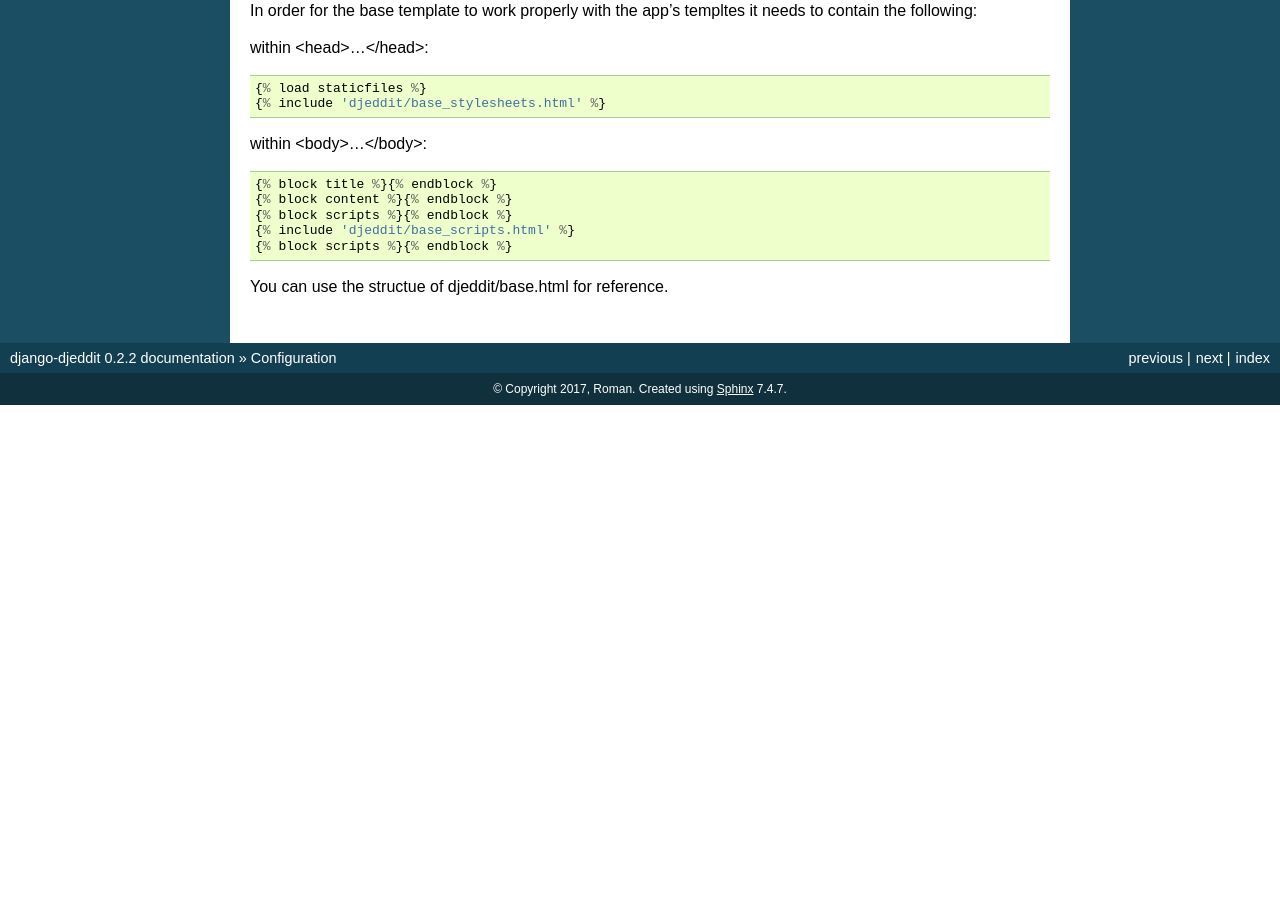
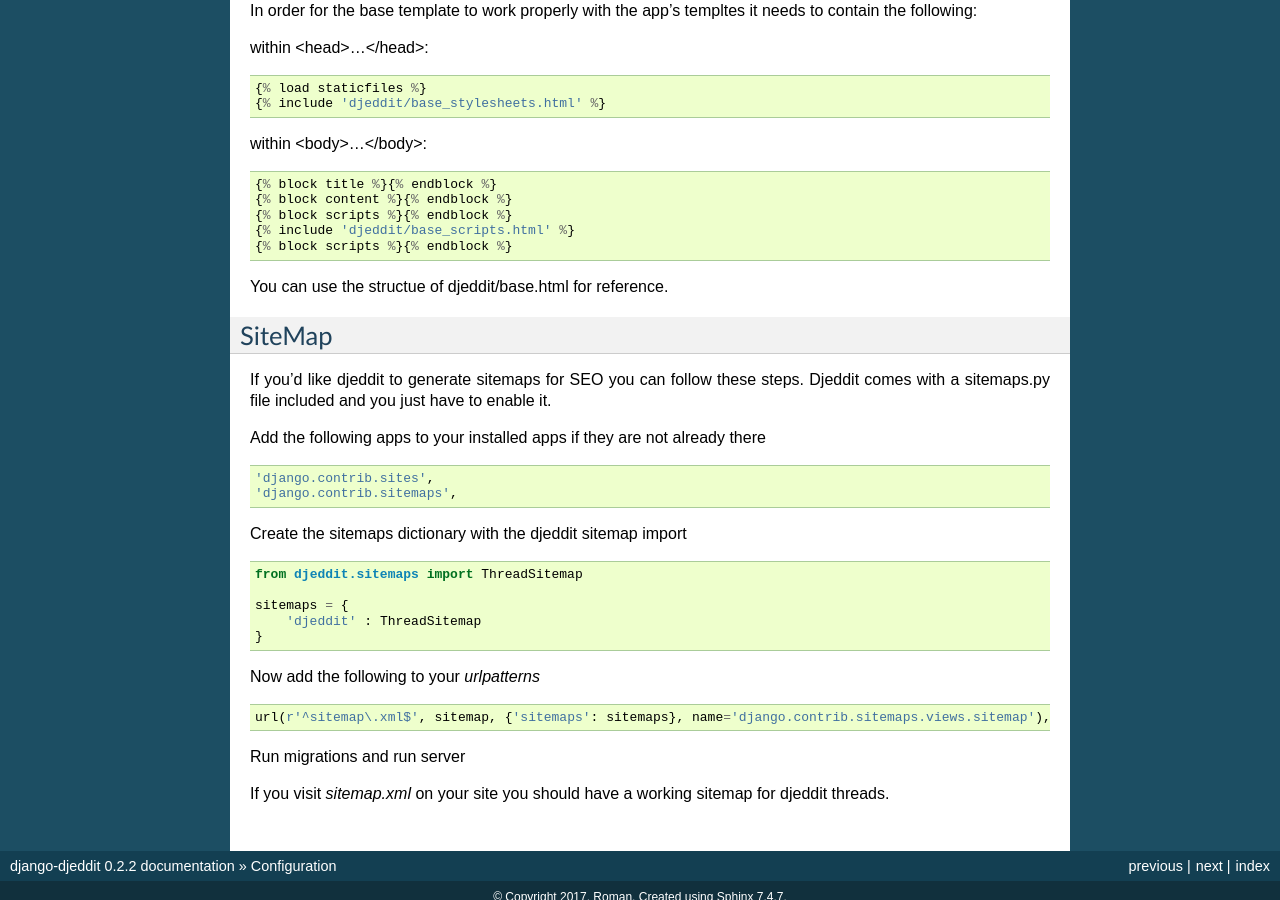
Before and after one commit to EatEmAll/django-djeddit, a Sphinx documentation site: the page built from docs/configuration.rst, in a window 1280 px wide and 900 px high, scrolled down 805 px. Built offline with Sphinx 7.4.7, drawn with Linux system fonts in a browser that asks for light colours; before the commit the page ends 1210 px from its top, so only the background shows below that.

Commit message:
Added sitemap documentation

```diff
--- a/docs/configuration.rst
+++ b/docs/configuration.rst
@@ -71,3 +71,35 @@
     {% block scripts %}{% endblock %}
 
 You can use the structue of djeddit/base.html for reference.
+
+SiteMap
+-------
+
+If you'd like djeddit to generate sitemaps for SEO you can follow these steps.
+Djeddit comes with a sitemaps.py file included and you just have to enable it.
+
+Add the following apps to your installed apps if they are not already there
+
+.. code-block:: python
+
+    'django.contrib.sites',
+    'django.contrib.sitemaps',
+
+Create the sitemaps dictionary with the djeddit sitemap import
+
+.. code-block:: python
+
+    from djeddit.sitemaps import ThreadSitemap
+
+    sitemaps = {
+        'djeddit' : ThreadSitemap
+    }
+Now add the following to your `urlpatterns`
+
+.. code-block:: python
+
+    url(r'^sitemap\.xml$', sitemap, {'sitemaps': sitemaps}, name='django.contrib.sitemaps.views.sitemap'),
+
+Run migrations and run server
+
+If you visit `sitemap.xml` on your site you should have a working sitemap for djeddit threads.
```
